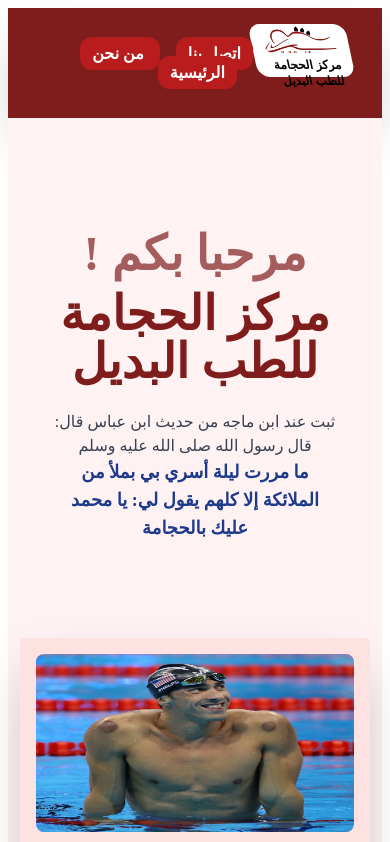
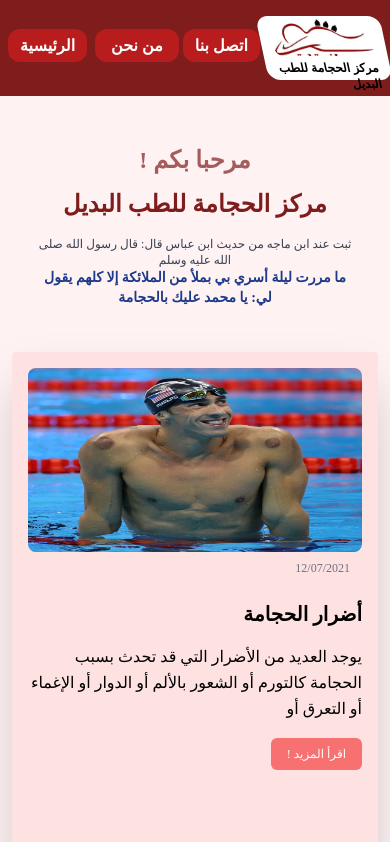
Before and after one commit to adil-82/al7ijama-blog, a Next.js app: page / in a window 390 px wide. Shown: the top 842 px of the page. Built offline with nearby package versions, Linux system fonts and the light colour scheme; what @tailwindcss/typography, tailwindcss-rtl would draw is missing.

Commit message:
Seconde commit

```diff
--- a/components/Header.js
+++ b/components/Header.js
@@ -5,7 +5,7 @@ import logo from '../public/logo.jpg';
 export default function Header() {
     return (
         <header>
-           <nav className="bg-red-900 px-8 py-4 shadow-2xl">
+           <nav className="bg-red-900 md:px-2 px-1 py-4 shadow-2xl">
                <div dir="rtl" className="max-w-5xl mx-auto flex justify-between">
                     <Logo />
                     <SiteNav />
@@ -36,10 +36,10 @@ function Logo() {
 
 function SiteNav() {
     return (
-        <div className="relative items-center py-5 font-extrabold ">
+        <div className="relative  py-5 font-extrabold ">
             <Link href="/contact"><a className="bg-red-700 hover:bg-red-400 py-2 px-3 rounded-xl no-underline text-white">اتصل بنا</a></Link>
-            <Link href="/qui-somme-nous"><a className="bg-red-700 hover:bg-red-400 py-2 px-3 mr-4 rounded-xl no-underline text-white"> من نحن </a></Link>
-            <Link href="/"><a className="bg-red-700 hover:bg-red-400 py-2 px-3 mr-4 rounded-xl no-underline text-white">الرئيسية</a></Link>
+            <Link href="/qui-somme-nous"><a className="bg-red-700 hover:bg-red-400 py-2 px-3 md:mr-4 m-1 rounded-xl no-underline text-white"> من نحن </a></Link>
+            <Link href="/"><a className="bg-red-700 hover:bg-red-400 py-2 px-3 md:mr-4 m-1 rounded-xl no-underline text-white">الرئيسية</a></Link>
         </div>
     )
 }
--- a/components/Hero.js
+++ b/components/Hero.js
@@ -1,13 +1,13 @@
 export default function Hero() {
     return (
         <div>
-            <h1 className="text-5xl font-extrabold mb-6 text-red-900">
-                <span className="text-5xl block mb-3 opacity-70"> مرحبا بكم !</span>
+            <h1 className="md:text-5xl sm:text-3xl text-2xl font-extrabold mb-4 text-red-900">
+                <span className="block mb-3 opacity-70"> مرحبا بكم !</span>
                 <span>مركز الحجامة للطب البديل</span>
             </h1>
-            <p className="text-base text-gray-700">ثبت عند ابن ماجه من حديث ابن عباس قال: قال رسول الله صلى الله عليه وسلم
+            <p className="sm:text-base text-xs text-gray-700">ثبت عند ابن ماجه من حديث ابن عباس قال: قال رسول الله صلى الله عليه وسلم
             <br/>
-            <span className="text-lg text-blue-900 font-extrabold">
+            <span className="sm:text-lg text-sm text-blue-900 font-extrabold">
                  ما مررت ليلة أسري بي بملأ من الملائكة إلا كلهم يقول لي: يا محمد عليك بالحجامة
             </span></p>
         </div>
--- a/pages/blog/[slug].js
+++ b/pages/blog/[slug].js
@@ -10,7 +10,7 @@ export default function PostPage({frontmatter: {title, date, cover_image}, slug,
             <Link href="/">
                 <a className="inline-block bg-gray-300 text-gray-700 border-none rounded-md cursor-pointer text-base m-4 py-2 px-4 hover:bg-gray-500 hover:text-white no-underline">رجوع الى الرئيسية</a>
             </Link>
-            <div className="bg-red-100 py-4 md:px-24 sm:px-4 px-2 mx-16 rounded-xl shadow-2xl">
+            <div className="bg-red-100 py-4 md:px-24 sm:px-4 px-2 md:mx-16 ms:mx-6 mx-4 rounded-xl shadow-2xl">
                 <h1 className="my-3 text-3xl font-extrabold text-center">
                     {title}
                 </h1>
--- a/pages/index.js
+++ b/pages/index.js
@@ -19,7 +19,7 @@ export default function Home({posts}) {
       </Head>
 
       <main className="max-w-3xl mx-auto px-3 ">
-      <div className=" px-8 py-20 text-center">
+      <div className=" md:px-8 px-5 py-8 text-center">
           <Hero />
       </div>
       <div className="grid grid-cols-1 sm:grid-cols-2 md:grid-cols-3 gap-10 ">
--- a/styles/globals.css
+++ b/styles/globals.css
@@ -6,6 +6,11 @@
 @tailwind components;
 @tailwind utilities;
 
+@layer base {
+  html, body {
+    @apply m-0 p-0;
+  }
+}
 /* html,
 body {
   padding: 0;
```
